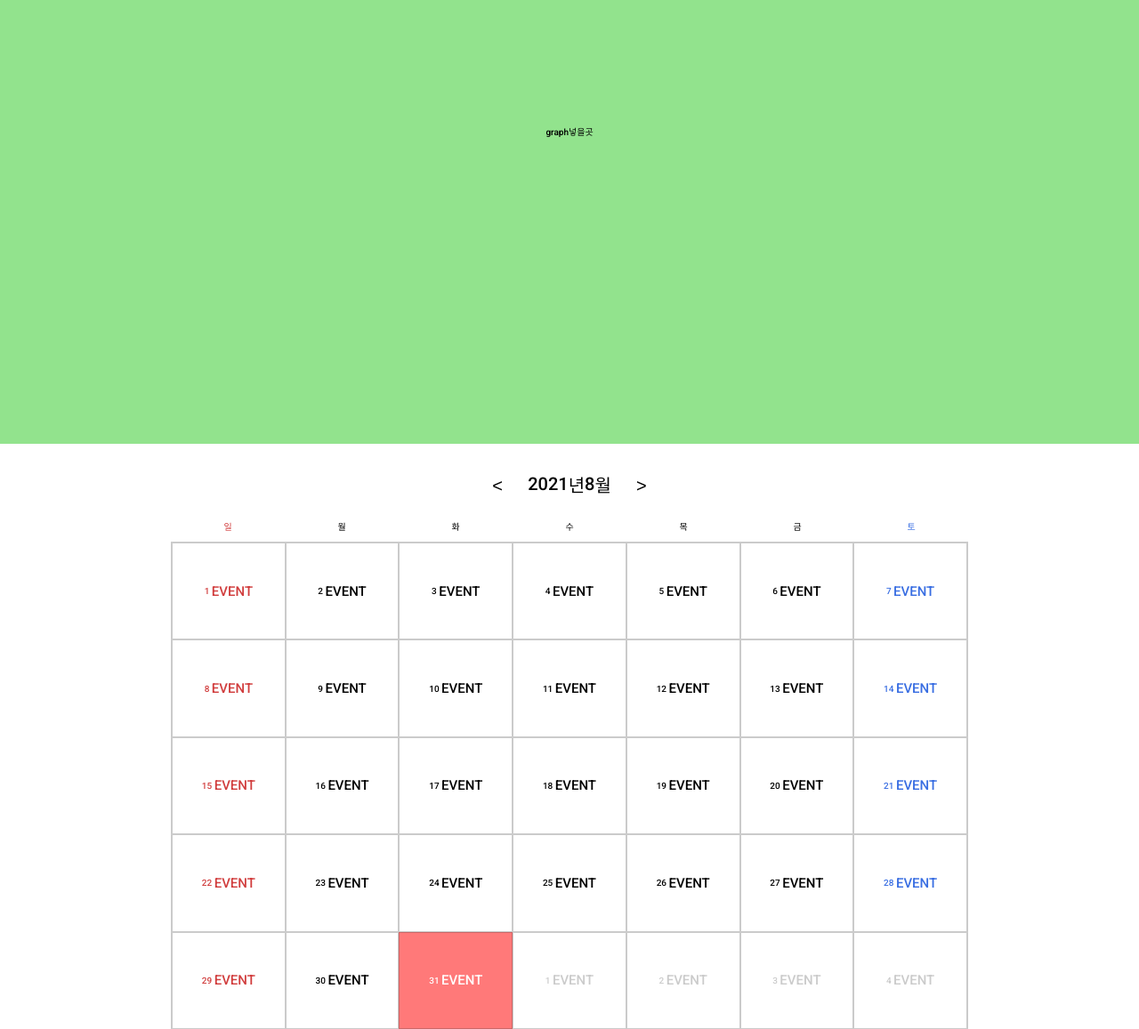
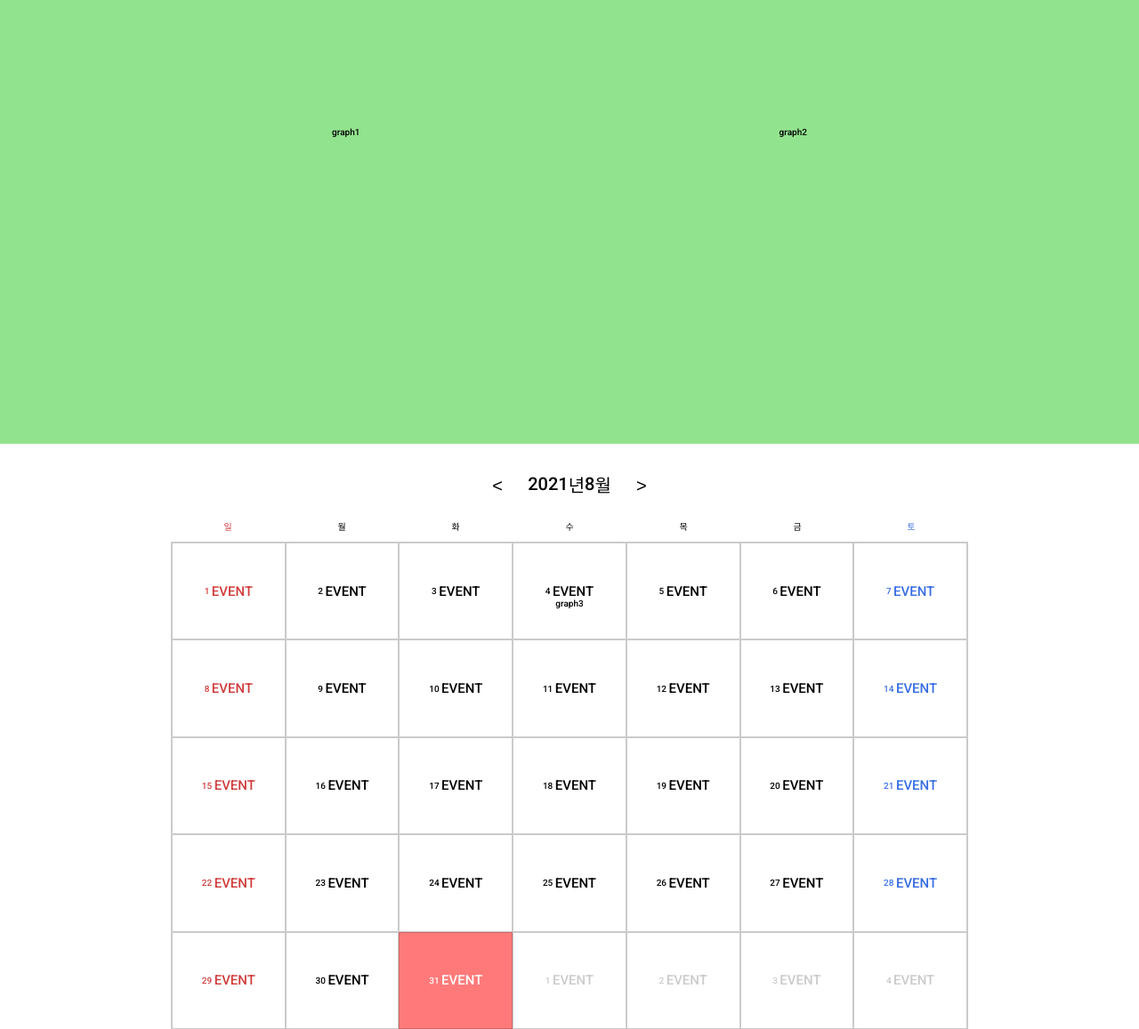
Before and after one commit to yoo-myeong/MyRehab, a Django app: page /manage/ in a window 1280 px wide. Shown: the part 125-1282 px from the top of the page at 89% size. Run offline with Django 3.2, Linux system fonts and the light colour scheme; some web fonts are replaced.

Commit message:
design : 그래프 div 생성 , 예약창 버튼 위치 수정

```diff
--- a/Web/static/calender/calender.css
+++ b/Web/static/calender/calender.css
@@ -5,6 +5,7 @@
 
 .dot-wrapper{
     text-align:center;
+    margin-bottom : 3rem;
 }
 
 .calendar {
@@ -139,14 +140,14 @@
     transform: translateY(-50%);
     border-radius: 20px;
     font-size: 20px;
+    text-align : center;
 }
 
 .resv-close{
     cursor: pointer;
     font-size: 20px;
     background-color: #ffffff;
-    text-align: right;
-    float: right;
+    margin : 2rem;
 }
 
 /* 예약인 리스트 */
--- a/Web/templates/rehab/manage.html
+++ b/Web/templates/rehab/manage.html
@@ -79,8 +79,10 @@
     </header>
 
     <div class="dot-wrapper">
-        <div class="dot" style="width : 100%; height: 50rem; line-height : 30rem; background-color : #92e38d">
-                graph넣을곳
+        <div class="dot-wrapper" style="width : 100%; height: 50rem; line-height : 30rem; background-color : #92e38d">
+            <div class="dot" style="width:50rem; height:100%;">graph1</div>
+            <div class="dot" style="width:50rem; height:100%;">graph2</div>
+            <div class="dot" style="width:50rem; height:100%;">graph3</div>
         </div>
         <div class="calendar dot">
             <div class="calendar_header">
@@ -108,7 +110,6 @@
             <!-- 예약 창 -->
             <div class="resv-wrapper">
                 <div class="resv-bg">
-                    <button class="resv-close">❌</button>
                     <div class="resv_info">
                         <div class="resv_ym">
                             <span class="resv-year">2021</span>년
@@ -133,6 +134,7 @@
                         <button class="resv_btn purchase">예약</button>
                         <button class="resv_btn cancel">예약취소</button>
                     </div>
+                    <button class="resv-close">❌</button>
                 </div>
             </div>
         </div>
```
